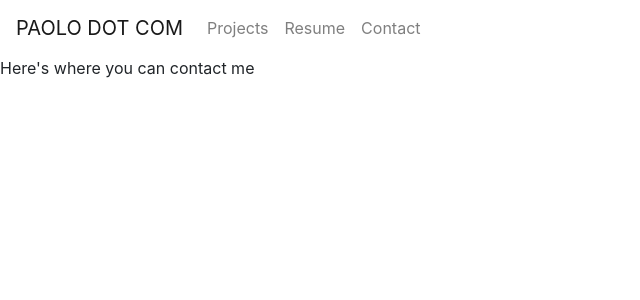
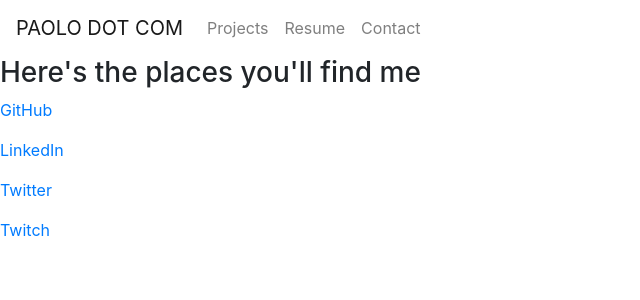
Before and after one commit to succip/paoloswebsite, a React (Create React App) app: page /contact in a window 1280 px wide. Shown: the top 300 px of the page, without its empty margins (0-640 px from the left). Built offline with nearby package versions, Linux system fonts and the light colour scheme.

Commit message:
contact page edit

```diff
--- a/src/components/Contact/Contact.jsx
+++ b/src/components/Contact/Contact.jsx
@@ -1,5 +1,29 @@
 const Contact = () => {
-  return <div>Here's where you can contact me</div>;
+  return (
+    <div>
+      <p className="h3">Here's the places you'll find me</p>
+      <p>
+        <a href="https://github.com/succip" target="_blank" rel="noreferrer">
+          GitHub
+        </a>
+      </p>
+      <p>
+        <a href="https://www.linkedin.com/in/paolosucci/" target="_blank" rel="noreferrer">
+          LinkedIn
+        </a>
+      </p>
+      <p>
+        <a href="https://twitter.com/internet_paolo" target="_blank" rel="noreferrer">
+          Twitter
+        </a>
+      </p>
+      <p>
+        <a href="https://twitch.com/internet_paolo" target="_blank" rel="noreferrer">
+          Twitch
+        </a>
+      </p>
+    </div>
+  );
 };
 
 export default Contact;
```
